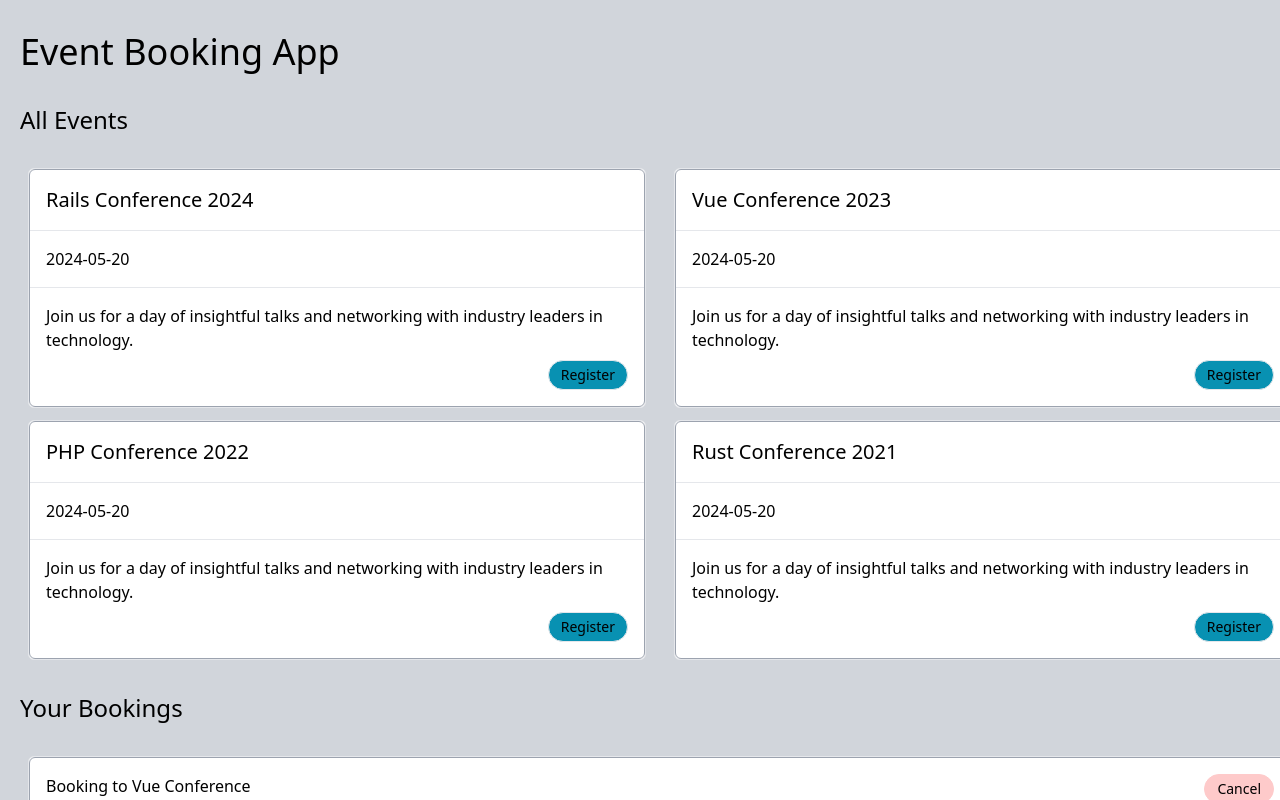
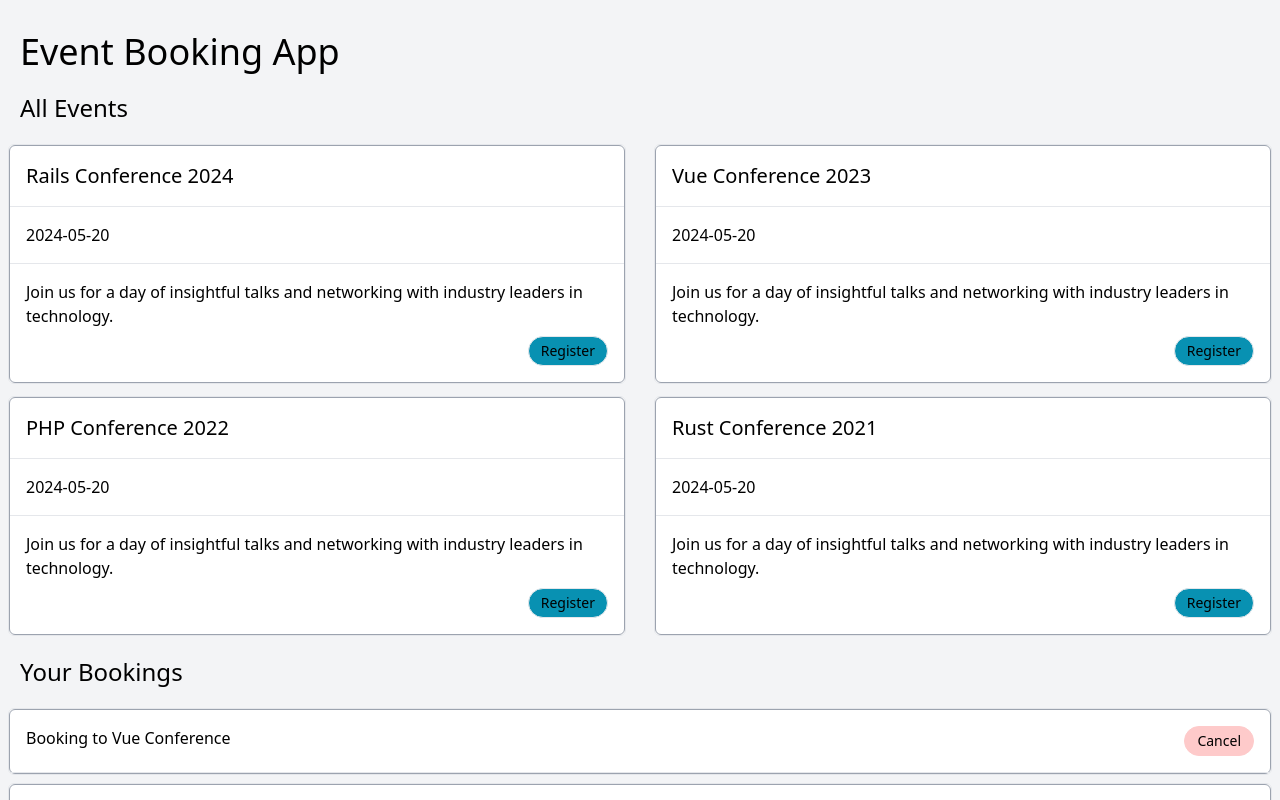
Before and after one commit to nancysychen/Jura-Vue.js-3, a Vue app: page / in a window 1280 px wide. Shown: the top 800 px of the page. Built offline with nearby package versions, Linux system fonts and the light colour scheme; data requests are answered from the project's data file.

Commit message:
loading events

```diff
--- a/index.html
+++ b/index.html
@@ -6,7 +6,7 @@
     <meta name="viewport" content="width=device-width, initial-scale=1.0">
     <title>Vite App</title>
   </head>
-  <body class="bg-gray-300">
+  <body class="bg-gray-100">
     <div id="app"></div>
     <script type="module" src="/src/main.js"></script>
   </body>
--- a/src/App.vue
+++ b/src/App.vue
@@ -1,7 +1,7 @@
 <template>
-	<main class="container mx-5 my-8 space-y-8">
-		<h1 class="text-4xl font-medium">Event Booking App</h1>
-		<h2 class="text-2xl font-medium">All Events</h2>
+	<main class="container mx-auto my-8 space-y-5">
+		<h1 class="text-4xl font-medium ml-5">Event Booking App</h1>
+		<h2 class="text-2xl font-medium ml-5">All Events</h2>
 		<section class="grid grid-cols-2 gap-3" v-if="!eventsLoading">
 			<EventCard
 				v-for="event in events"
@@ -16,7 +16,7 @@
 			<LoadingCard v-for="i in 4" :key="i"/>
 		</section>
 
-		<h2 class="text-2xl font-medium">Your Bookings</h2>
+		<h2 class="text-2xl font-medium ml-5">Your Bookings</h2>
 		<section class="grid grid-cols gap-2">
 			<BookingItem
 				v-for="b in 3"
--- a/src/components/LoadingCard.vue
+++ b/src/components/LoadingCard.vue
@@ -1,10 +1,13 @@
 <template>
 
-    <SingleCard>
+    <SingleCard class="animate-pulse">
 
             <div class="p-4 border-b border-gray-200 h-14 bg-gray-300"></div>
-            <div class="p-4 border-b border-gray-200 h-10 bg-gray-200"></div>
-            <div class="p-4  h-36 bg-gray-300"></div>
+            <div class="p-4 border-b border-gray-200 h-10 bg-gray-300"></div>
+            <div class="p-4  h-32 bg-gray-300"></div>
+            <div class="flex justify-end p-2">
+                <div class="h-8 w-20 rounded-full bg-gray-300"></div>
+            </div>
 
 
 
```
